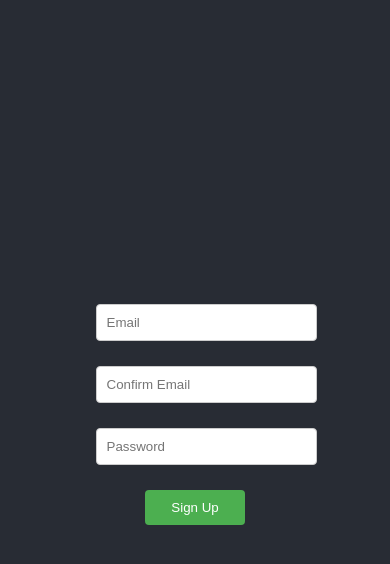
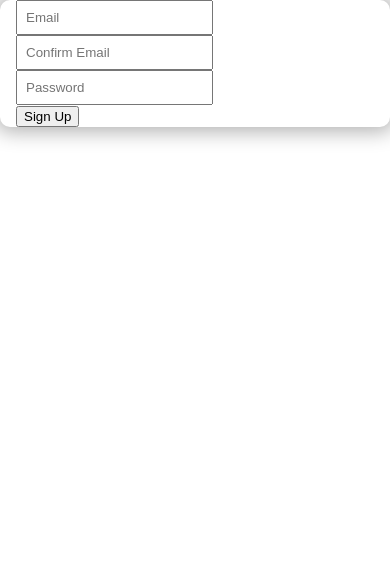
Before and after one commit to BitBuilder2024/Alumni-Avenue, a React (Create React App) app in the folder client/: page / in a window 390 px wide. Shown: the top 564 px of the page. Built offline with nearby package versions, Linux system fonts and the light colour scheme.

Commit message:
Refactored App.css with new styles

```diff
--- a/client/src/App.css
+++ b/client/src/App.css
@@ -1,43 +1,83 @@
-.App {
-  text-align: center;
+
+.container{
+  display: flex;
+  justify-content: center;
+  align-items: center;
+  padding: 3rem 2rem;
+  flex-wrap: wrap;
+  min-height: 80vh;
+  background-image: url('https://plus.unsplash.com/premium_photo-1679429321023-dff2ea455b0c?w=1200&auto=format&fit=crop&q=60&ixlib=rb-4.0.3&ixid=M3wxMjA3fDB8MHxzZWFyY2h8NXx8Y29tbXVuaXR5fGVufDB8fDB8fHww');
+  background-size: contain;
+  background-position: center;
+  background-repeat: no-repeat;
 }
 
-.App-header {
-  background-color: #282c34;
-  min-height: 100vh;
+form{
+  max-width: 60%;
+  box-shadow: 0 0 20px 5px rgba(0, 0, 0, 0.3);
   display: flex;
   flex-direction: column;
+  border-radius: 10px;
+  padding: 0 1rem;
+  background-color: white;
+}
+
+.input-group{
+  display: flex;
+  flex-direction: column;
+  margin: 1.5rem;
+}
+
+.form-title{
+  display: flex;
   align-items: center;
   justify-content: center;
-  font-size: calc(10px + 2vmin);
-  color: white;
 }
 
-.signup-form {
-  max-width: 300px;
-  margin: auto;
+.form-title h2{
+  color: blue;;
 }
 
-.form-group {
-  margin-bottom: 15px;
+.input-group label{
+  margin-bottom: .5rem;
 }
 
-.form-input {
-  width: 100%;
-  padding: 10px;
-  margin-bottom: 10px;
-  border: 1px solid #ccc;
-  border-radius: 4px;
+input{
+  padding: .5rem;
 }
 
-.form-button {
-  width: 50%;
-  padding: 10px;
-  margin: 10px auto;
+.btn{
+  width: 100%;
+  background-color: blue;
+  padding: .7rem 0;
+  outline: none;
   border: none;
-  border-radius: 4px;
-  background-color: #4CAF50;
+  border-radius: 8px;
   color: white;
+  font-weight: bold;
+}
+
+.prompt button{
+  color: blue;
+  background-color: transparent;
+  border: none;
   cursor: pointer;
-  display: block;
+  font-size: 1rem;
 }
+
+@media screen and (max-width: 1100px) {
+
+  form{
+    max-width: 80%;
+  }
+
+}
+
+@media screen and (max-width: 576px) {
+
+
+  form{
+    max-width: 100%;
+  }
+
+}
```
